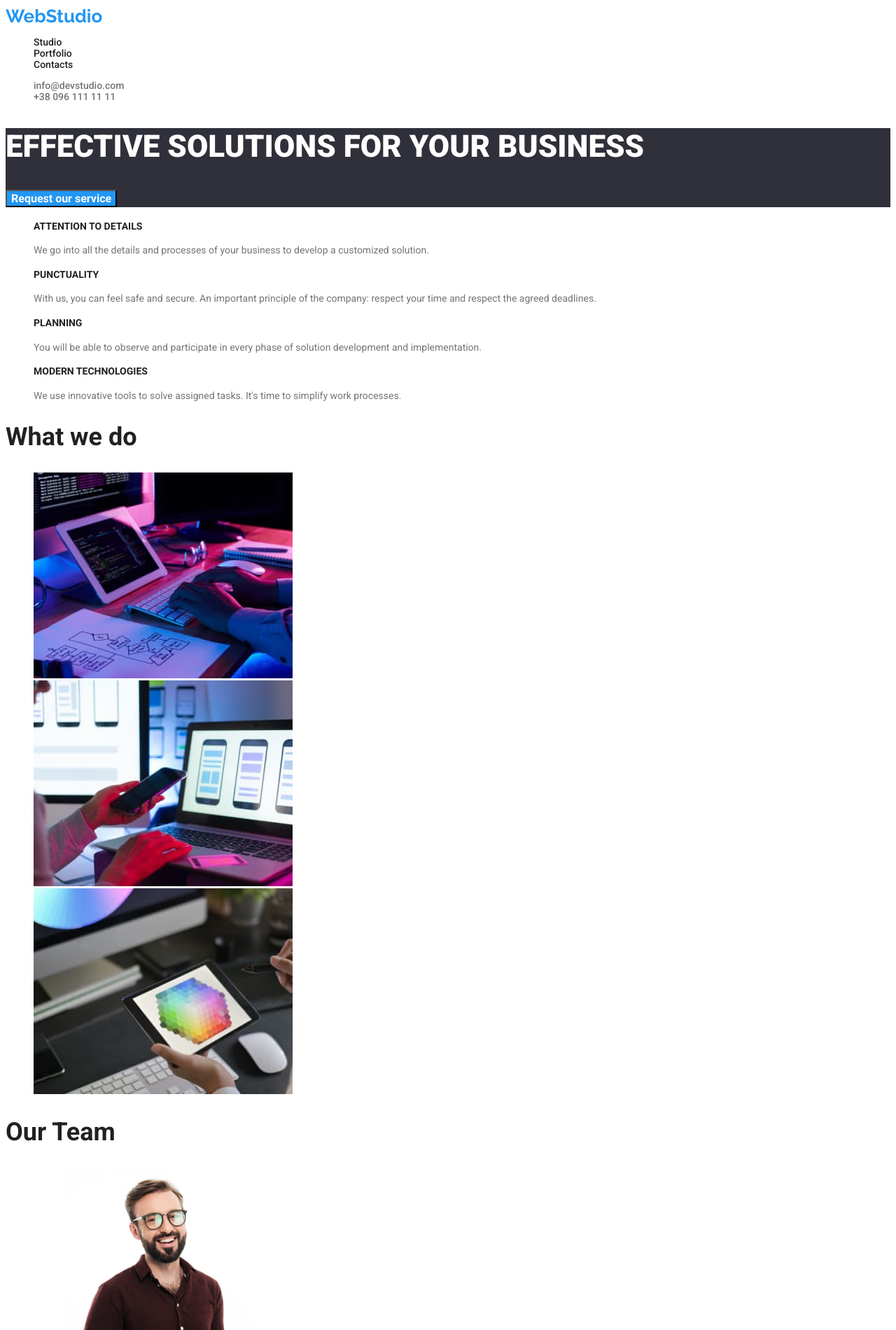
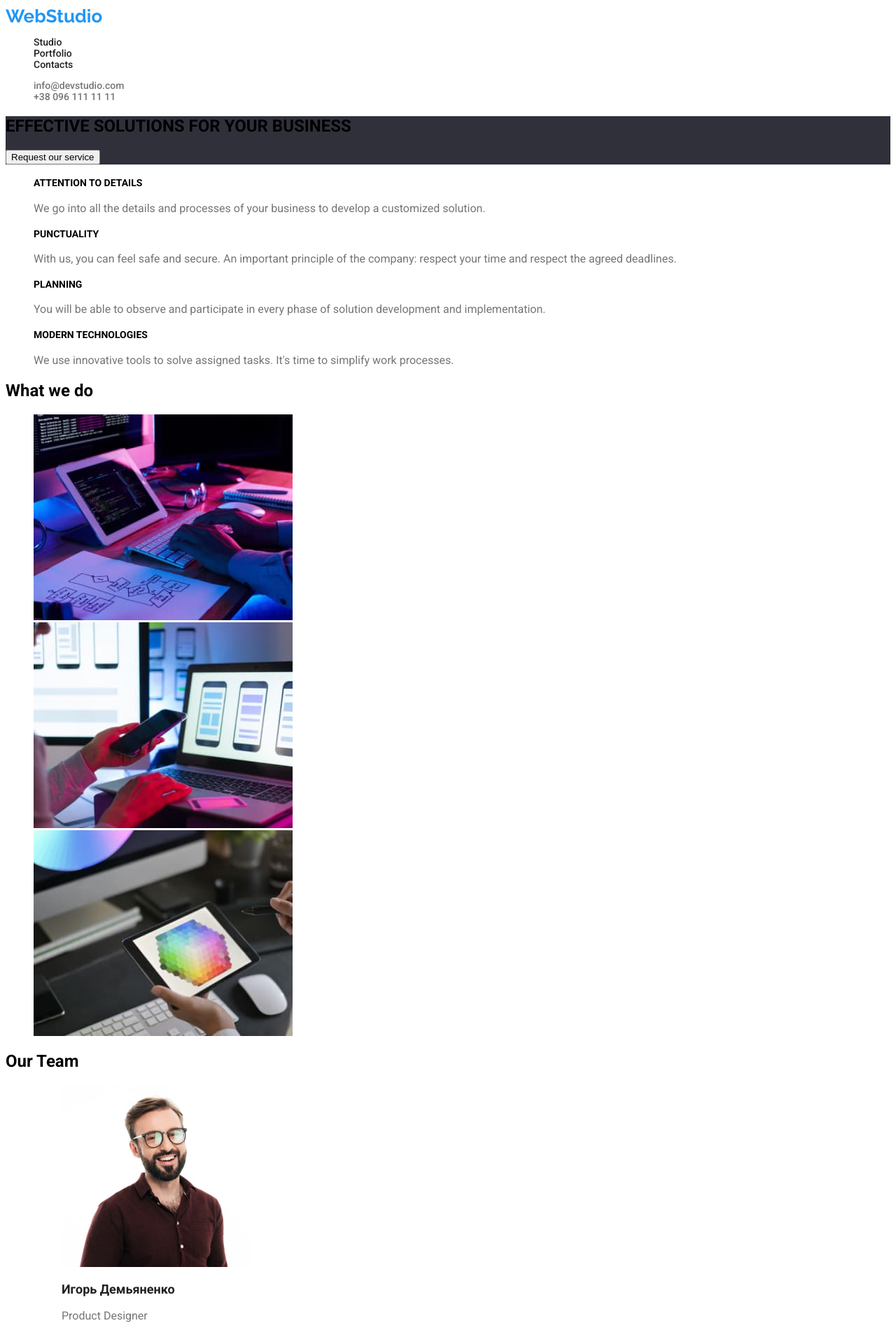
Before and after one commit to igarys/goit-markup-hw-02, a plain HTML site: page index.html in a window 1280 px wide. Shown: the top 1900 px of the page at 70% size. Drawn offline with Linux system fonts and the light colour scheme.

Commit message:
Add files via upload

```diff
--- a/css/styles.css
+++ b/css/styles.css
@@ -1,5 +1,6 @@
 body {
-  font-family: "Roboto", sans-serif;
+  font-family:"Roboto", sans-serif;
+
 }
 
 .logo {
@@ -20,60 +21,57 @@ body {
   text-decoration: none;
   color: #212121;
 }
-.list a:hover {
+.list-item:hover {
   color: #2196f3;
 }
-.list-item:active {
-  color: #2196f3;
+.list .list-item:active {
+    color:#2196f3
 }
-
+.portfolio {
+  color:#2196f3
+}
 .list-item-contact {
   text-decoration: none;
   color: #757575;
 }
-h1 {
-  font-family: inherit;
-  font-size: 44px;
-  font-weight: 900;
+
+.button-list {
+  list-style-type: none;
+ font-family: inherit;
+}
+button:hover {
+  background: #2196f3;
+  color: #ffffff;
+
+}
+
+.button-list-item {
+  cursor: pointer;
+  background: #f5f4fa;
+}
+.button-list .button-list-item:active {
+  background: #2196f3;
   color: #ffffff;
 }
-.button {
-  background-color: #2196f3;
-  color: #ffffff;
+
+.image-list {
+  list-style-type: none;
+}
+
+
+h3 {
   font-family: inherit;
-  font-size: 16px;
   font-weight: 700;
-}
-h4 {
-  font-family: inherit;
-  font-size: 14px;
-  font-weight: 700;
+  font-size: 18px;
   color: #212121;
 }
-.list-item-description {
+p {
   font-family: inherit;
-  font-size: 14px;
   font-weight: 400;
+  font-size: 16px;
   color: #757575;
 }
-h2 {
-  font-family: inherit;
-  font-size: 36px;
-  font-weight: 700;
-  color: #212121;
-}
-h3 {
-  font-family: inherit;
-  font-size: 16px;
-  font-weight: 500;
-  color: #212121;
-}
-.ocupation {
-    font-family: inherit;
-    font-size: 16px;
-    font-weight: 400;
-    color: #757575;
-}
+
 .logo-footer {
   text-decoration: none;
   font-family: "Raleway", sans-serif;
@@ -99,5 +97,5 @@ h3 {
   color: rgba(255, 255, 255, 0.6);
 }
 .background {
-  background-color:  #2F303A;
+  background-color: #2F303A;
 }
```
